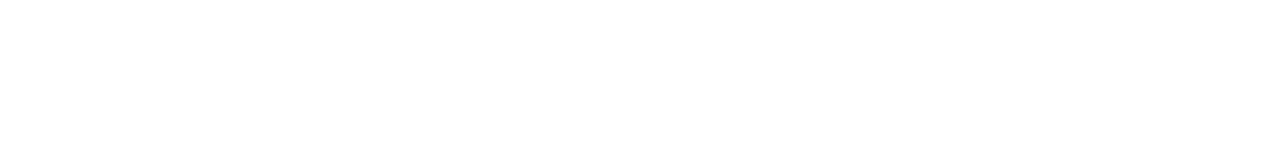
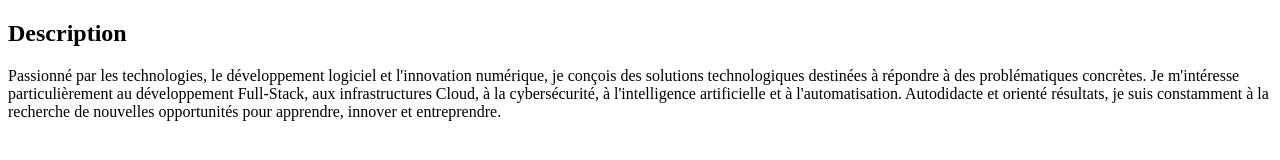
Before and after one commit to i6moons/mon-cv, a plain HTML site: page index.html in a window 1280 px wide. Drawn offline with Linux system fonts and the light colour scheme.

Commit message:
mise en place de la section description

```diff
--- a/index.html
+++ b/index.html
@@ -7,6 +7,9 @@
     <link rel="stylesheet" href="style.css">
 </head>
 <body>
-
+    <section id="description">
+        <h2>Description</h2>
+        <p>Passionné par les technologies, le développement logiciel et l'innovation numérique, je conçois des solutions technologiques destinées à répondre à des problématiques concrètes. Je m'intéresse particulièrement au développement Full-Stack, aux infrastructures Cloud, à la cybersécurité, à l'intelligence artificielle et à l'automatisation. Autodidacte et orienté résultats, je suis constamment à la recherche de nouvelles opportunités pour apprendre, innover et entreprendre.</p>
+    </section>
 </body>
 </html>
```
